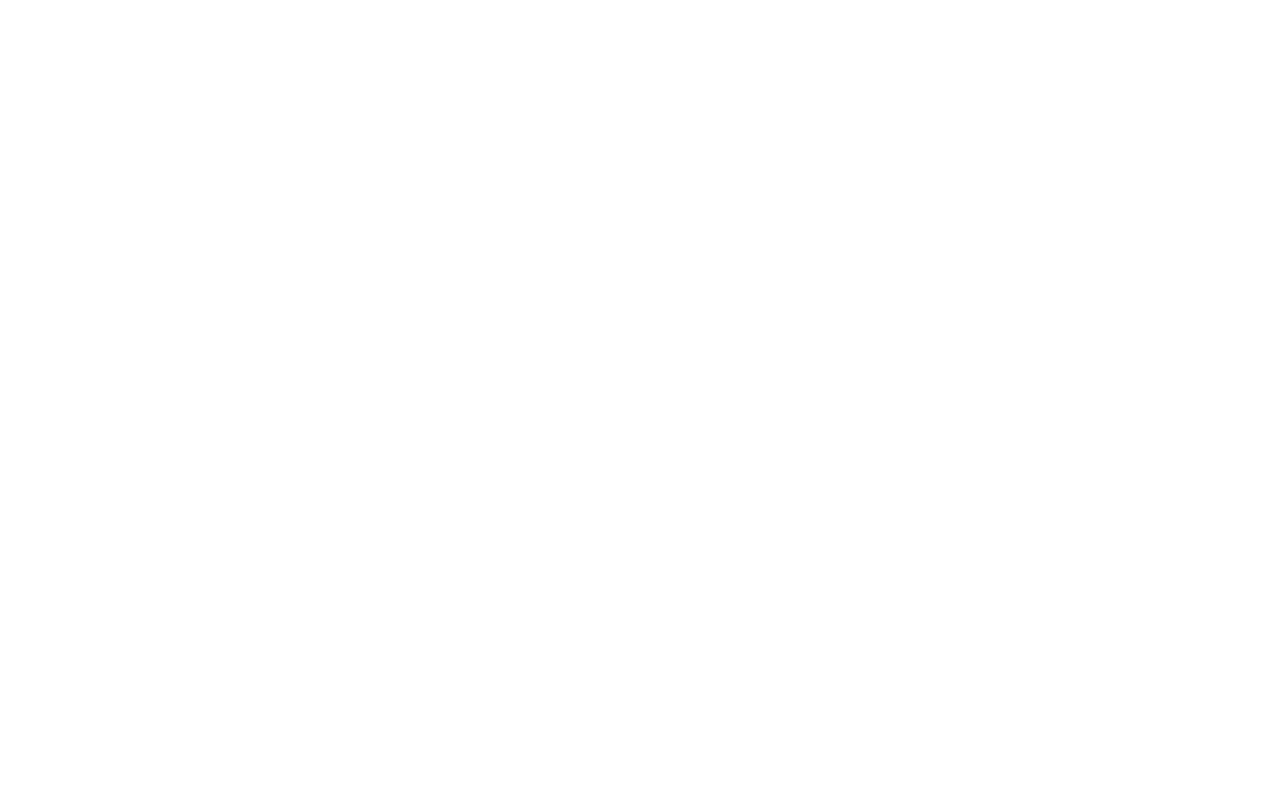
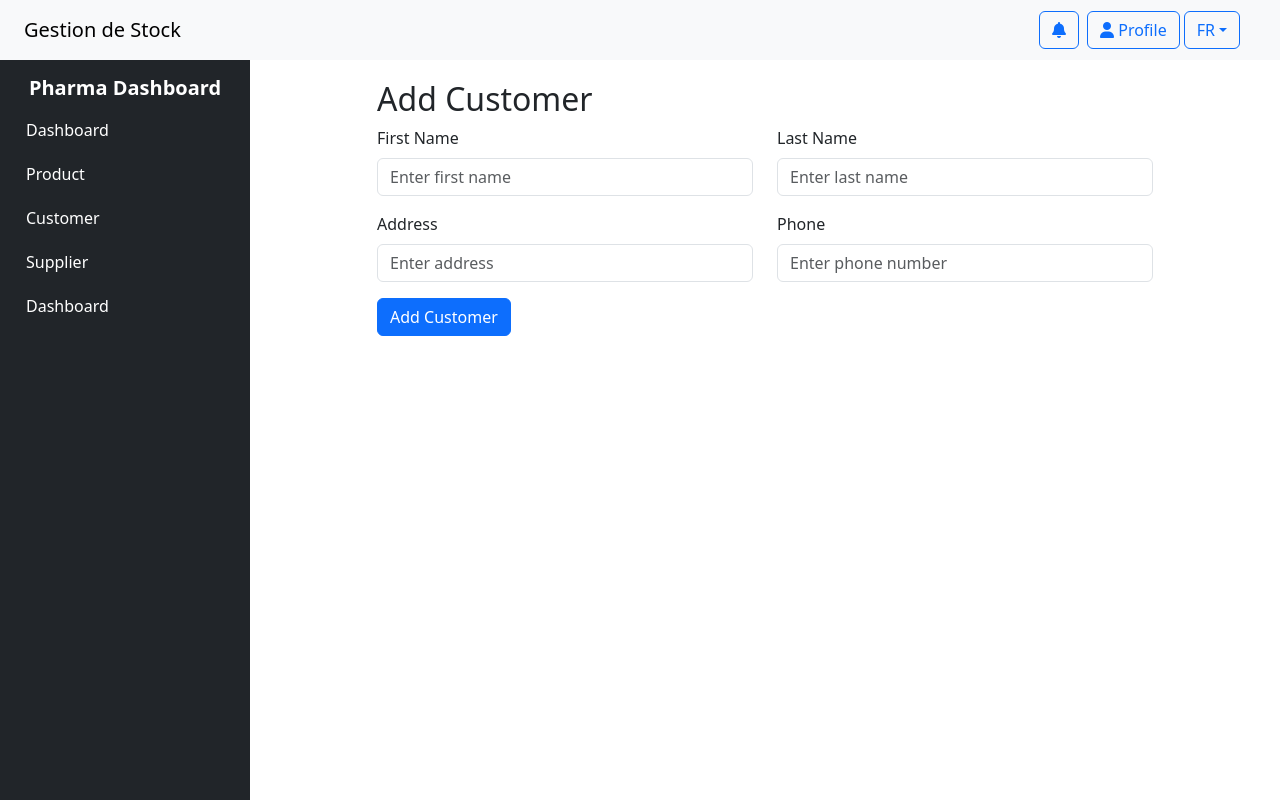
Before and after one commit to Mangassouba/gestion-pharmacie, a Vue app: page /customer/add in a window 1280 px wide. Before the commit this address had no page. Built offline with nearby package versions, Linux system fonts and the light colour scheme.

Commit message:
added file addCustomer

```diff
--- a/src/router/index.js
+++ b/src/router/index.js
@@ -6,6 +6,7 @@
 import AddProduct from "../views/stock/addProduct.vue";
 import EditProduct from "../views/stock/editProduct.vue";
 import ListCustomer from "../views/customers/listCustomer.vue";
+import AddCustomer from "../views/customers/addCustomer.vue";
 // import Dashbord from "../components/Dashbord.vue";
 
 const routes = [
@@ -43,6 +44,11 @@
         path:"/customer/list",
         name: "listCustomer",
         component: ListCustomer
+      },
+      {
+        path: "/customer/add",
+        name: "addCustomer",
+        component: AddCustomer
       }
     ],
   },
--- /dev/null
+++ b/src/views/customers/addCustomer.vue
@@ -0,0 +1,106 @@
+<template>
+    <div class="container">
+      <h2>Add Customer</h2>
+      <form @submit.prevent="handleSubmit">
+        <div class="row">
+          <div class="col-md-6 mb-3">
+            <label for="firstName" class="form-label">First Name</label>
+            <input
+              v-model="firstName"
+              type="text"
+              id="firstName"
+              class="form-control"
+              placeholder="Enter first name"
+              required
+            />
+          </div>
+          <div class="col-md-6 mb-3">
+            <label for="lastName" class="form-label">Last Name</label>
+            <input
+              v-model="lastName"
+              type="text"
+              id="lastName"
+              class="form-control"
+              placeholder="Enter last name"
+              required
+            />
+          </div>
+        </div>
+
+        <div class="row">
+          <div class="col-md-6 mb-3">
+            <label for="address" class="form-label">Address</label>
+            <input
+              v-model="address"
+              type="text"
+              id="address"
+              class="form-control"
+              placeholder="Enter address"
+              required
+            />
+          </div>
+          <div class="col-md-6 mb-3">
+            <label for="phone" class="form-label">Phone</label>
+            <input
+              v-model="phone"
+              type="text"
+              id="phone"
+              class="form-control"
+              placeholder="Enter phone number"
+              required
+            />
+          </div>
+        </div>
+
+        <div class="d-flex justify-content-between">
+          <button type="submit" class="btn btn-primary">Add Customer</button>
+        </div>
+      </form>
+    </div>
+  </template>
+
+  <script setup>
+  import { ref } from "vue";
+  import { useRouter } from "vue-router";
+import { useCustomerStore } from "../../stores/customerStore";
+
+  const firstName = ref("");
+  const lastName = ref("");
+  const address = ref("");
+  const phone = ref("");
+
+  const customerStore = useCustomerStore();
+  const router = useRouter();
+
+  async function handleSubmit() {
+    const customerData = {
+      firstName: firstName.value,
+      lastName: lastName.value,
+      address: address.value,
+      phone: phone.value,
+    };
+
+    try {
+      await customerStore.addcustomer(customerData);
+      console.log("Customer added successfully:", customerData);
+      resetForm();
+      router.push("/customer/list"); // Redirect to customers list after submission
+    } catch (error) {
+      console.error("Failed to add customer:", error);
+    }
+  }
+
+  function resetForm() {
+    firstName.value = "";
+    lastName.value = "";
+    address.value = "";
+    phone.value = "";
+  }
+  </script>
+
+  <style scoped>
+  .container {
+    max-width: 800px;
+    margin-top: 20px;
+  }
+  </style>
--- a/src/views/customers/listCustomer.vue
+++ b/src/views/customers/listCustomer.vue
@@ -6,7 +6,7 @@
         </div>
         <div class="col-6">
           <div class="d-flex justify-content-end">
-            <RouterLink to="/stock/add" class="btn btn-primary">Add Customer</RouterLink>
+            <RouterLink to="/customer/add" class="btn btn-primary">Add Customer</RouterLink>
           </div>
         </div>
       </div>
```
